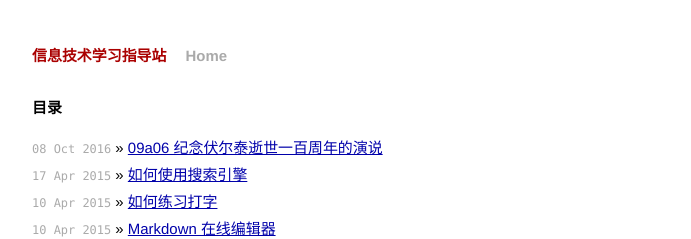
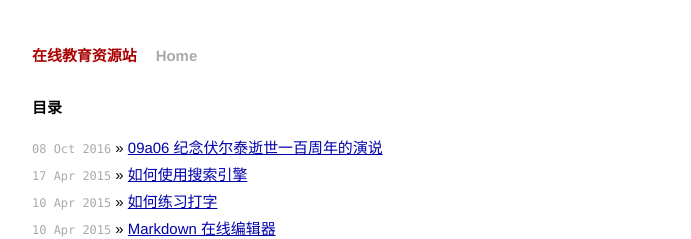
Before and after one commit to wwq0327/class, a Jekyll site: the page built from index.html, in a window 1280 px wide. Shown: the top 239 px of the page, without its empty margins (294-985 px from the left). Built offline with Jekyll 4.4.1, drawn with Linux system fonts in a browser that asks for light colours; Markdown is read by kramdown in place of the engine named in the settings.

Commit message:
Update _config.yml

```diff
--- a/_config.yml
+++ b/_config.yml
@@ -1,4 +1,4 @@
-name: 信息技术学习指导站
+name: 在线教育资源站
 markdown: rdiscount
 pygments: true
 email: wwq0327@gmail.com
```
